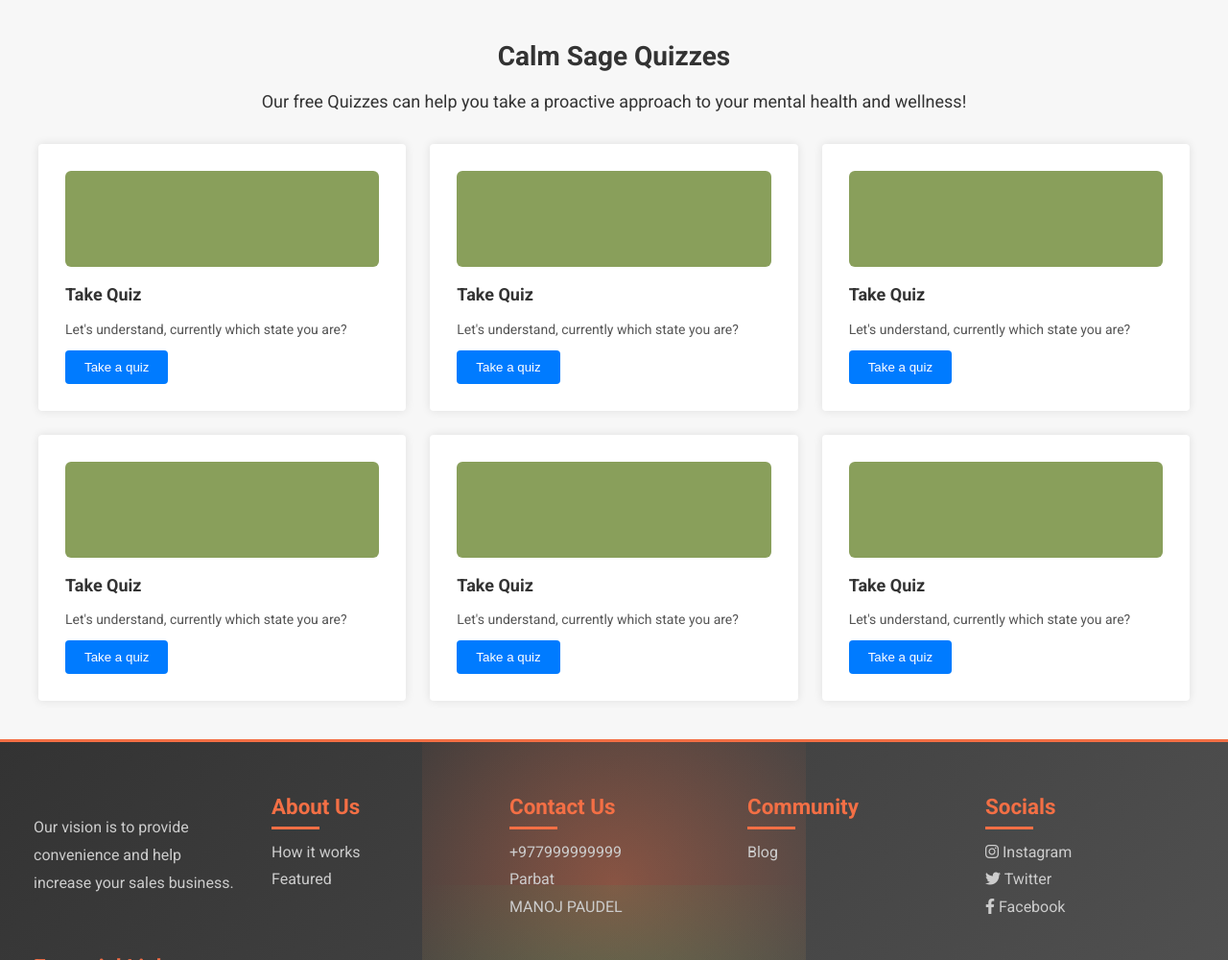
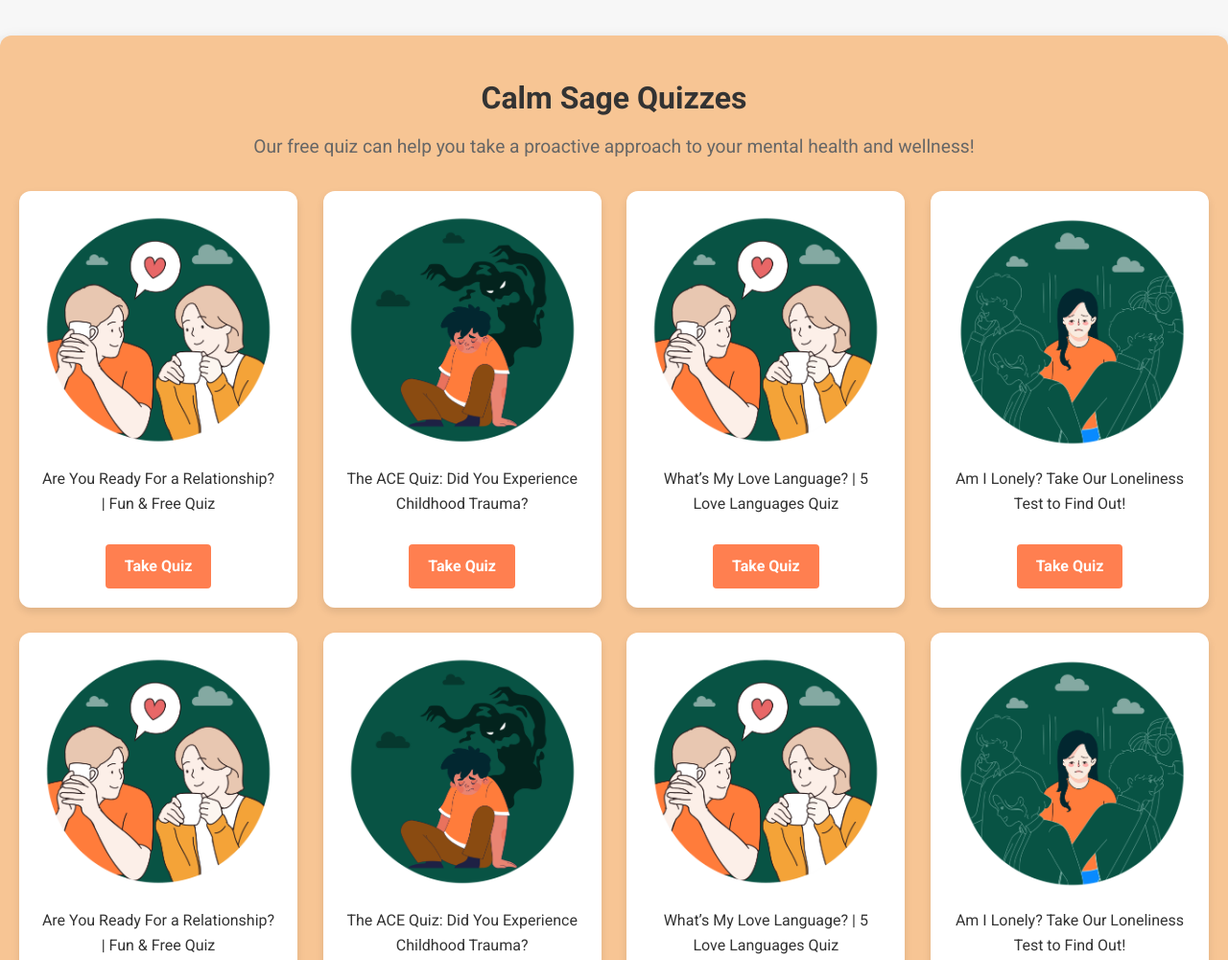
Before and after one commit to pdlmanoj/test, a plain HTML site: page self_assesment.html in a window 1280 px wide. Shown: the part 472-1472 px from the top of the page at 96% size. Drawn offline with Linux system fonts and the light colour scheme.

Commit message:
Added Files

```diff
--- a/css/self-assesment.css
+++ b/css/self-assesment.css
@@ -23,74 +23,85 @@
     margin: 0 auto;
   }
 
-  .calm-sage-quizzes {
+
+
+
+
+
+  /* Quiz Section */
+.quiz-section {
+  background-color: #f7c594;
+  padding: 40px 20px;
   text-align: center;
-    margin: 40px 0 30px;
+  border-radius: 12px;
+  box-shadow: 0 4px 15px rgba(0, 0, 0, 0.1);
+  transition: transform 0.3s ease, box-shadow 0.3s ease;
 }
 
-  .calm-sage-quizzes h3 {
-    font-size: 28px;
-    margin-bottom: 10px;
+.quiz-section:hover {
+  transform: translateY(-5px);
+  box-shadow: 0 8px 25px rgba(0, 0, 0, 0.2);
 }
 
-  .calm-sage-quizzes p {
-    font-size: 18px;
+.quiz-section h2 {
+  font-size: 2rem;
   color: #333;
+  margin-bottom: 10px;
+  animation: fadeIn 0.5s ease forwards;
 }
 
-  .quiz-grid {
-    display: grid;
-    grid-template-columns: repeat(3, 1fr); /* 4 quizzes per row */
-    gap: 25px;
+.quiz-section p {
+  font-size: 1.2rem;
+  color: #666;
+  margin-bottom: 30px;
+  animation: fadeIn 0.5s ease forwards;
 }
 
-  .quiz-block {
-    background-color: #fff;
-    padding: 28px;
-    box-shadow: 0 0 10px rgba(0, 0, 0, 0.1);
-    text-align: left;
-    border-radius: 4px;
+.quiz-cards {
+  display: flex;
+  justify-content: space-between;
+  gap: 20px;
+  flex-wrap: wrap;
 }
 
-  .quiz-block h4 {
-    font-size: 18px;
-    margin-bottom: 10px;
+.quiz-card {
+  background-color: #fff;
+  border-radius: 12px;
+  padding: 20px;
+  width: calc(25% - 20px);
+  box-shadow: 0 4px 8px rgba(0, 0, 0, 0.1);
+  transition: transform 0.3s, box-shadow 0.3s;
+  position: relative;
 }
 
-  .quiz-block p {
-    color: #555;
-    font-size: 14px;
+.quiz-card img {
+  width: 100%;
+  border-radius: 8px;
 }
 
-  .quiz-block button {
-    background-color: #007bff;
-    color: white;
-    padding: 10px 20px;
-    border: none;
-    cursor: pointer;
+.quiz-card p {
+  font-size: 1rem;
+  color: #333;
   margin-top: 10px;
-    border-radius: 4px;
 }
 
-  .quiz-block button:hover {
-    background-color: #0056b3;
+.quiz-card:hover {
+  transform: translateY(-5px);
+  box-shadow: 0 8px 20px rgba(0, 0, 0, 0.2);
 }
 
-  .quiz-image {
-    background-color: #899f5b;
-    height: 100px;
-    margin-bottom: 15px;
-    border-radius: 6px;
+.quiz-button {
+  display: inline-block;
+  padding: 10px 20px;
+  background-color: #ff7f50;
+  color: #fff;
+  border: none;
+  border-radius: 4px;
+  text-decoration: none;
+  font-weight: bold;
+  transition: background-color 0.3s;
 }
 
-  @media (max-width: 1024px) {
-    .quiz-grid {
-      grid-template-columns: repeat(2, 1fr);
+.quiz-button:hover {
+  background-color: #ff4500;
 }
-  }
-
-  @media (max-width: 768px) {
-    .quiz-grid {
-      grid-template-columns: 1fr;
-    }
-  }
--- a/self_assesment.html
+++ b/self_assesment.html
@@ -5,9 +5,8 @@
     <meta charset="UTF-8">
     <meta name="viewport" content="width=device-width, initial-scale=1.0">
     <title>Mental Health</title>
-    <link rel="stylesheet" href="/css/base_style.css">
-    <link rel="stylesheet" href="/css/self-assesment.css">
-    <script src="/js/script.js"></script>
+    <link rel="stylesheet" href="css/base_style.css">
+    <link rel="stylesheet" href="css/self-assesment.css">
     <link rel="stylesheet" href="https://cdnjs.cloudflare.com/ajax/libs/font-awesome/6.0.0-beta3/css/all.min.css">
     <link rel="stylesheet" href="https://fonts.googleapis.com/css2?family=Roboto:wght@400;500;700&display=swap">
 </head>
@@ -15,17 +14,17 @@
 <body>
     <header>
         <div class="logo">
-            <img src="/images/Inner Calm (1).png" alt="Inner Calm Logo" class="logo-img">
+            <img src="images/Inner Calm (1).png" alt="Inner Calm Logo" class="logo-img">
         </div>
         <nav>
             <ul class="nav-links">
-                <li><a href="/index.html"><i class="fas fa-home"> </i>Home</a></li>
+                <li><a href="index.html"><i class="fas fa-home"> </i>Home</a></li>
                 <li><a href="#"><i class="fas fa-info-circle"></i> About Us</a></li>
-                <li><a href="/resource.html"><i class="fas fa-book"></i> Resources</a></li>
+                <li><a href="resource.html"><i class="fas fa-book"></i> Resources</a></li>
                 <li><a href="#"><i class="fas fa-hands-helping"></i> Support Services</a></li>
-                <li><a href="/self_assesment.html" class="active"><i class="fas fa-heart"></i> Self-Assessment</a></li>
+                <li><a href="self_assesment.html" class="active"><i class="fas fa-heart"></i> Self-Assessment</a></li>
                 <li><a href="#"><i class="fas fa-users"></i> Community</a></li>
-                <li><a href="/blog.html"><i class="fas fa-blog"></i> Blog</a></li>
+                <li><a href="blog.html"><i class="fas fa-blog"></i> Blog</a></li>
             </ul>
         </nav>
         <div class="auth-buttons">
@@ -48,65 +47,61 @@
           <p>Taking the time to understand your mental health is the first step toward achieving emotional balance and well-being. Our self-assessment quizzes are designed to help you reflect on your thoughts, feelings, and behaviors. By exploring these quizzes, you can gain valuable insights and take a proactive approach to your mental health. Remember, self-awareness is the key to personal growth and a healthier mind.</p>
         </div>
 
-        <div class="calm-sage-quizzes">
-          <h3>Calm Sage Quizzes</h3>
-          <p>Our free Quizzes can help you take a proactive approach to your mental health and wellness!</p>
       </div>
 
-        <div class="quiz-grid">
-          <!-- Quiz block 1 -->
-          <div class="quiz-block">
-            <div class="quiz-image"></div>
-            <h4>Take Quiz</h4>
-            <p>Let's understand, currently which state you are?</p>
-            <a href="/quiz.html"><button>Take a quiz</button></a>
+      <section class="quiz-section">
+        <h2>Calm Sage Quizzes</h2>
+        <p>Our free quiz can help you take a proactive approach to your mental health and wellness!</p>
 
+        <div class="quiz-cards">
+            <div class="quiz-card">
+                <img src="images/Are-You-Ready-For-a-Relationship-icon.png"
+                    alt="Are You Ready For a Relationship? Quiz">
+                <p>Are You Ready For a Relationship? | Fun & Free Quiz</p>
+                <a href="quiz.html" class="quiz-button">Take Quiz</a>
             </div>
-
-          <div class="quiz-block">
-            <div class="quiz-image"></div>
-            <h4>Take Quiz</h4>
-            <p>Let's understand, currently which state you are?</p>
-            <a href="/quiz.html"><button>Take a quiz</button></a>
-
+            <div class="quiz-card">
+                <img src="images/Take-The-ACES-Quiz-icon.png" alt="The ACE Quiz">
+                <p>The ACE Quiz: Did You Experience Childhood Trauma?</p>
+                <a href="quiz.html" class="quiz-button">Take Quiz</a>
             </div>
-
-          <div class="quiz-block">
-            <div class="quiz-image"></div>
-            <h4>Take Quiz</h4>
-            <p>Let's understand, currently which state you are?</p>
-            <a href="/quiz.html"><button>Take a quiz</button></a>
-
+            <div class="quiz-card">
+                <img src="images/Are-You-Ready-For-a-Relationship-icon.png" alt="Love Language Quiz">
+                <p>What’s My Love Language? | 5 Love Languages Quiz</p>
+                <a href="quiz.html" class="quiz-button">Take Quiz</a>
             </div>
-
-          <div class="quiz-block">
-            <div class="quiz-image"></div>
-            <h4>Take Quiz</h4>
-            <p>Let's understand, currently which state you are?</p>
-            <a href="/quiz.html"><button>Take a quiz</button></a>
-
+            <div class="quiz-card">
+                <img src="images/Loneliness-01-01.png" alt="Am I Lonely? Quiz">
+                <p>Am I Lonely? Take Our Loneliness Test to Find Out!</p>
+                <a href="quiz.html" class="quiz-button">Take Quiz</a>
             </div>
-
-          <div class="quiz-block">
-            <div class="quiz-image"></div>
-            <h4>Take Quiz</h4>
-            <p>Let's understand, currently which state you are?</p>
-            <a href="/quiz.html"><button>Take a quiz</button></a>
-
         </div>
-
-          <div class="quiz-block">
-            <div class="quiz-image"></div>
-            <h4>Take Quiz</h4>
-            <p>Let's understand, currently which state you are?</p>
-            <a href="/quiz.html"><button>Take a quiz</button></a>
-
+        <br>
+        <div class="quiz-cards">
+            <div class="quiz-card">
+                <img src="images/Are-You-Ready-For-a-Relationship-icon.png"
+                    alt="Are You Ready For a Relationship? Quiz">
+                <p>Are You Ready For a Relationship? | Fun & Free Quiz</p>
+                <a href="quiz.html" class="quiz-button">Take Quiz</a>
             </div>
-
-
+            <div class="quiz-card">
+                <img src="images/Take-The-ACES-Quiz-icon.png" alt="The ACE Quiz">
+                <p>The ACE Quiz: Did You Experience Childhood Trauma?</p>
+                <a href="quiz.html" class="quiz-button">Take Quiz</a>
+            </div>
+            <div class="quiz-card">
+                <img src="images/Are-You-Ready-For-a-Relationship-icon.png" alt="Love Language Quiz">
+                <p>What’s My Love Language? | 5 Love Languages Quiz</p>
+                <a href="quiz.html" class="quiz-button">Take Quiz</a>
+            </div>
+            <div class="quiz-card">
+                <img src="images/Loneliness-01-01.png" alt="Am I Lonely? Quiz">
+                <p>Am I Lonely? Take Our Loneliness Test to Find Out!</p>
+                <a href="quiz.html" class="quiz-button">Take Quiz</a>
             </div>
         </div>
 
+    </section>
 
       <!-- Footer -->
  <footer>
@@ -132,7 +127,7 @@
         <div class="footer-section community">
             <h3>Community</h3>
             <ul>
-                <li><a href="/blog.html">Blog</a></li>
+                <li><a href="blog.html">Blog</a></li>
             </ul>
         </div>
         <div class="footer-section socials">
@@ -157,6 +152,7 @@
 </footer>
 
 </main>
+<script src="js/script.js"></script>
 </body>
 
 </html>
```
Also changed, not shown: blog.html (+16 -17 lines), index.html (+29 -28 lines), quiz.html (+8 -8 lines), resource.html (+9 -9 lines), 3 other files. Lines whose indentation alone changed are shown as unchanged.
